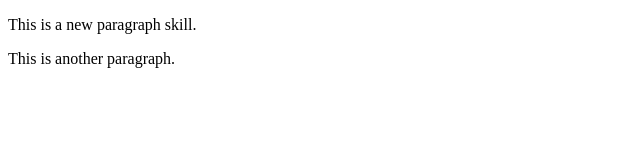
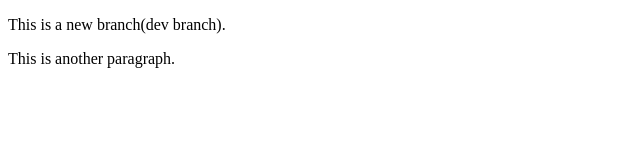
Before and after one commit to sanjeev-sah123/CI-CD, a plain HTML site: page Index.html in a window 1280 px wide. Shown: the full height of the page, 0-640 px from the left. Drawn offline with Linux system fonts and the light colour scheme.

Commit message:
Update Index.html

```diff
--- a/Index.html
+++ b/Index.html
@@ -2,7 +2,7 @@
 <html>
 <body>
 
-<p>This is a new paragraph skill.</p>
+<p>This is a new branch(dev branch).</p>
 <p>This is another paragraph.</p>
 
 </body>
```
